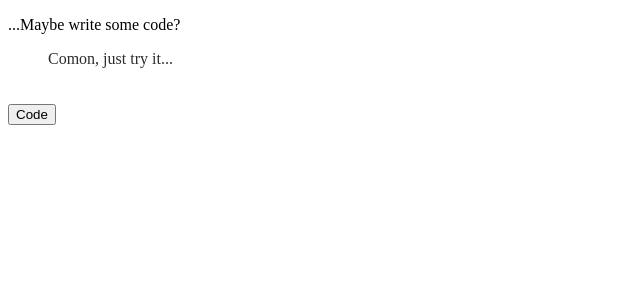
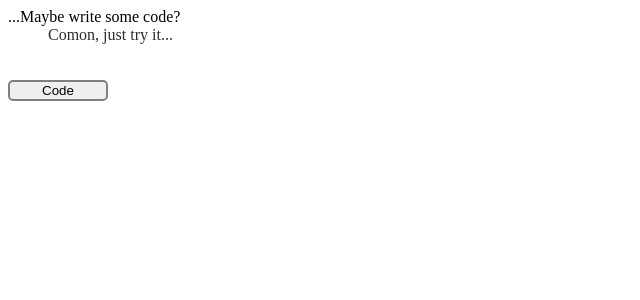
Before and after one commit to frzyc/frzyc.github.io, a PHP site: page / in a window 1280 px wide. Shown: the top 300 px of the page, without its empty margins (0-640 px from the left). Run offline with PHP 8.4, Linux system fonts and the light colour scheme.

Commit message:
terminal buttons

```diff
--- a/index.html
+++ b/index.html
@@ -90,21 +90,34 @@
 		<head>
 			<link type="text/css" rel="stylesheet" href="stylesheet.css"/>	<!--link the css file-->
 			<script src="script.js"></script>
+            <script src="termWin.js"></script>
 			<title>
 				Hello, World!
 			</title>
 		</head>
 		<body onload="load()">
         <div id="wrapper">
+        	<div id="mainCode">
                 <p id="printCode">Just an empty terminal window...</p>
                 <ul id="status"></ul>
+                <div id="progress">
                     <p id="progressbarStatus"></p>
                     <div id="progressbar"></div>
+                </div>
                 <button class="codeBtns" id="codeBtn" type="button" onclick="code()">Code</button>
                 <button class="codeBtns" id="compileBtn" type="button" onclick="compile()">Compile</button>
                 <button class="codeBtns" id="runBtn" type="button" onclick="run()">Run</button>
                 <button class="codeBtns" id="debugBtn" type="button" onclick="debug()">Debug</button>
-            <div id="terminal"></div>
+            </div>
+           	<div class="terminalWindow" id="codeTermWin">
+            	<div class="taskBar" id="codeTaskBar">
+                	Terminal
+                	<div class="taskBtn" id="codeTermx" type="button" onclick="closeTerm('codeTermWin')">x</div>
+                    <div class="taskBtn" id="codeTerm_" type="button" onclick="minimizeTerm('codeTerm_','codeTerminal')">_</div>
+                </div>
+                <div class="terminal" id="codeTerminal"></div>
+            </div>
+
         </div>
 		</body>
 	</html>
--- a/stylesheet.css
+++ b/stylesheet.css
@@ -1,18 +1,67 @@
+#printCode{
+	margin:0;
+}
+#status li{
+	list-style-type: none;
+}
+#status{
+	display:compact;
+	margin:0;
+}
+#progress{
+	height:20px;
+	display:compact;
+	margin:0;
+}
 #progressbar{
-	background-color:#0000FF;
+	background-color:#66FFFF;
 	height:20px;
 	width:200px;
 	visibility:hidden;
+	position:relative;
+	top:-50px;
+	z-index:-1;
 }
-#terminal{
+#progressbarStatus{
+	position:relative;
+	position:relative;
+	top:-15px;
+}
+.codeBtns{
+	background-color:rbg(250,250,250);
+	display:inline-block;
+	border:2px solid;
+	border-radius:5px;
+	border-color:grey;
+	visibility: hidden;
+	width:100px;
+	text-align:center;
+	margin-bottom:5px;
+}
+.terminalWindow{
 	width:400px;
+	border-radius:5px;
 	border-style: double;
 	border-color: black;
 	visibility: hidden;
 }
-.codeBtns{
-	visibility: hidden;
+.taskBar{
+	width:100%;
+	text-align:center;
+	display:inline-block;
+	border-bottom:1px solid;
+	border-color:black;
 }
-ul li{
-	list-style-type: none;
+.taskBtn{
+	width:20px;
+	text-align:center;
+	margin:2px;
+	display:inline-block;
+	float:right;
+	border-color: black;
+	border-radius:5px;
+	border: 1px solid;
 }
+.taskBtn:hover{
+	background-color:rgb(220,220,220);
+}
--- /dev/null
+++ b/termWin.js
@@ -0,0 +1,15 @@
+function minimizeTerm(btn,terminal){
+	console.log("MIN");
+	if(document.getElementById(btn).innerHTML === "_"){
+		document.getElementById(terminal).style.display="none";
+		document.getElementById(btn).innerHTML = "o";
+	}else{
+		document.getElementById(terminal).style.display="inline";
+		document.getElementById(btn).innerHTML = "_";
+	}
+
+}
+function closeTerm(termWin){
+	console.log("CLOSE");
+	document.getElementById(termWin).style.display="none";
+}
```
Lines whose indentation alone changed are shown as unchanged.
